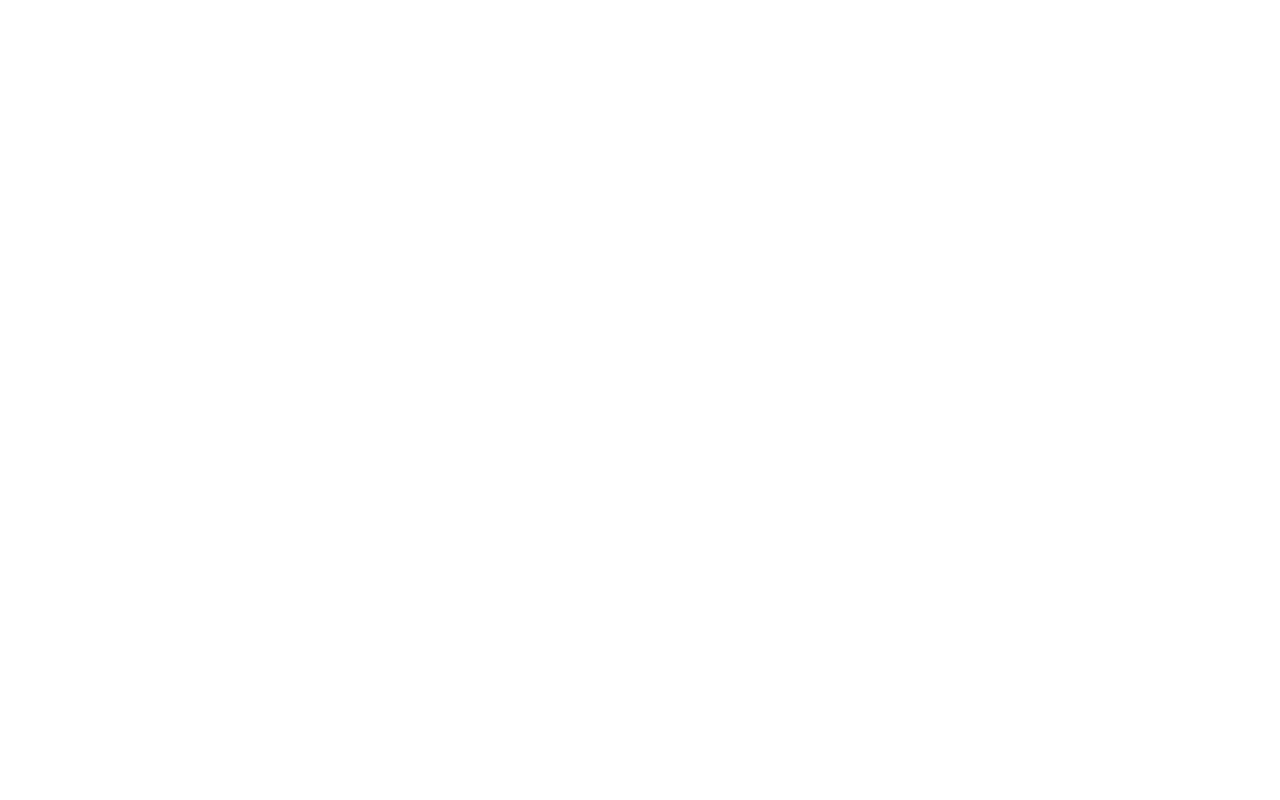
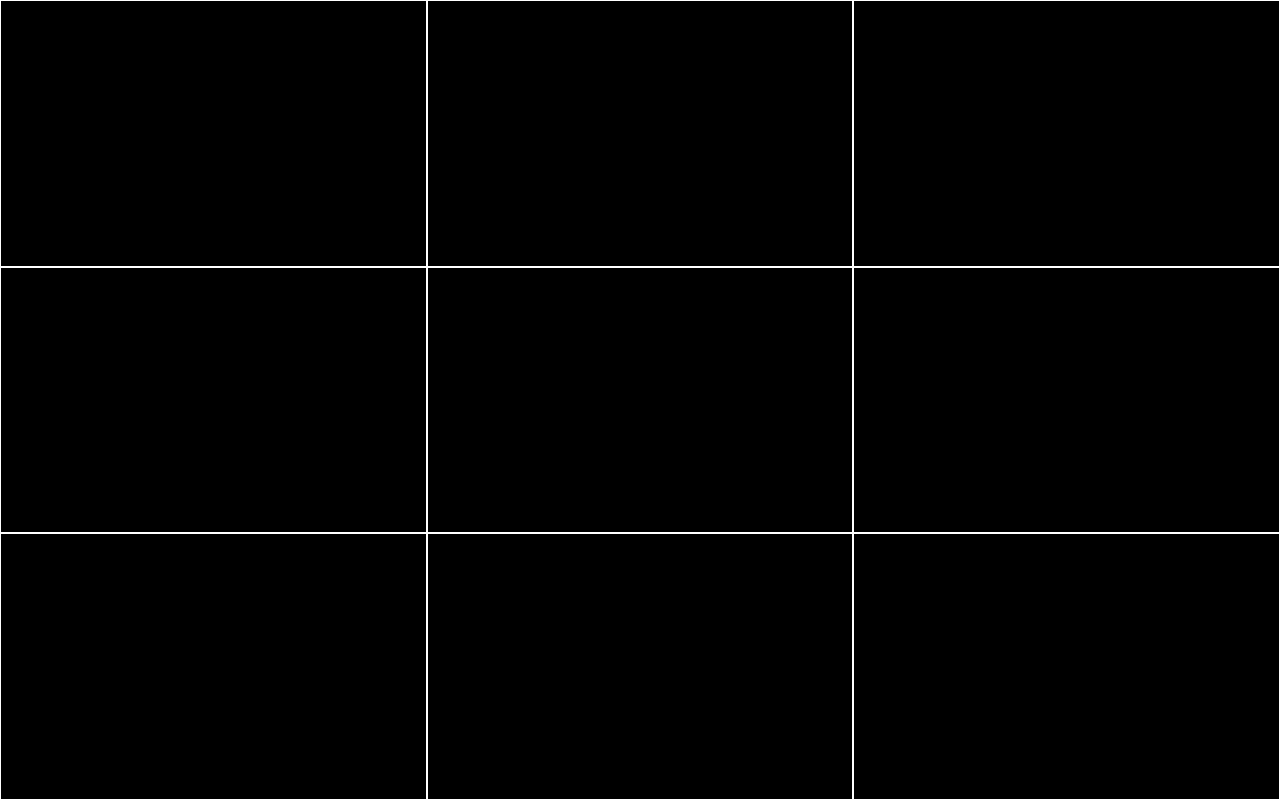
Before and after one commit to Mark-Elliott5/Tic-Tac-Toe, a plain HTML site: page index.html in a window 1280 px wide. Drawn offline with Linux system fonts and the light colour scheme.

Commit message:
Preliminary styles, html, nonfunction script

```diff
--- a/index.html
+++ b/index.html
@@ -10,7 +10,19 @@
     <link rel="icon" type="image/png" href="images/favicon-16x16.png" sizes="16x16">
 </head>
 <body>
-
+    <main>
+        <div id="tic-tac-toe">
+            <div id="1" data-id="1" class="square"></div>
+            <div id="2" data-id="2" class="square"></div>
+            <div id="3" data-id="3" class="square"></div>
+            <div id="4" data-id="4" class="square"></div>
+            <div id="5" data-id="5" class="square"></div>
+            <div id="6" data-id="6" class="square"></div>
+            <div id="7" data-id="7" class="square"></div>
+            <div id="8" data-id="8" class="square"></div>
+            <div id="9" data-id="9" class="square"></div>
+        </div>
+    </main>
     <script src="tictactoe.js"></script>
 </body>
 </html>
--- a/styles.css
+++ b/styles.css
@@ -0,0 +1,27 @@
+html, body {
+    margin: 0;
+    height: 100%;
+}
+
+body {
+    background-color: black;
+    display: flex;
+}
+
+main {
+    display: flex;
+    justify-content: center;
+    align-items: center;
+    flex: 1;
+}
+
+#tic-tac-toe {
+    display: grid;
+    grid-template-columns: repeat(3, 1fr);
+    width: 100%;
+    height: 100%;
+}
+
+.square {
+    border: 1px solid white;
+}
--- a/tictactoe.js
+++ b/tictactoe.js
@@ -0,0 +1,13 @@
+const gameboard = (() => {
+    const array = ['1','2','3','4','5','6','7','8','9'];
+    return { array }
+})();
+
+const player = (string) => {
+    const grid = document.getElementById('tic-tac-toe');
+    grid.addEventListener('click', (e) => {
+        const square = e.target;
+        square.innerText = string;
+    })
+    return { string };
+};
```
